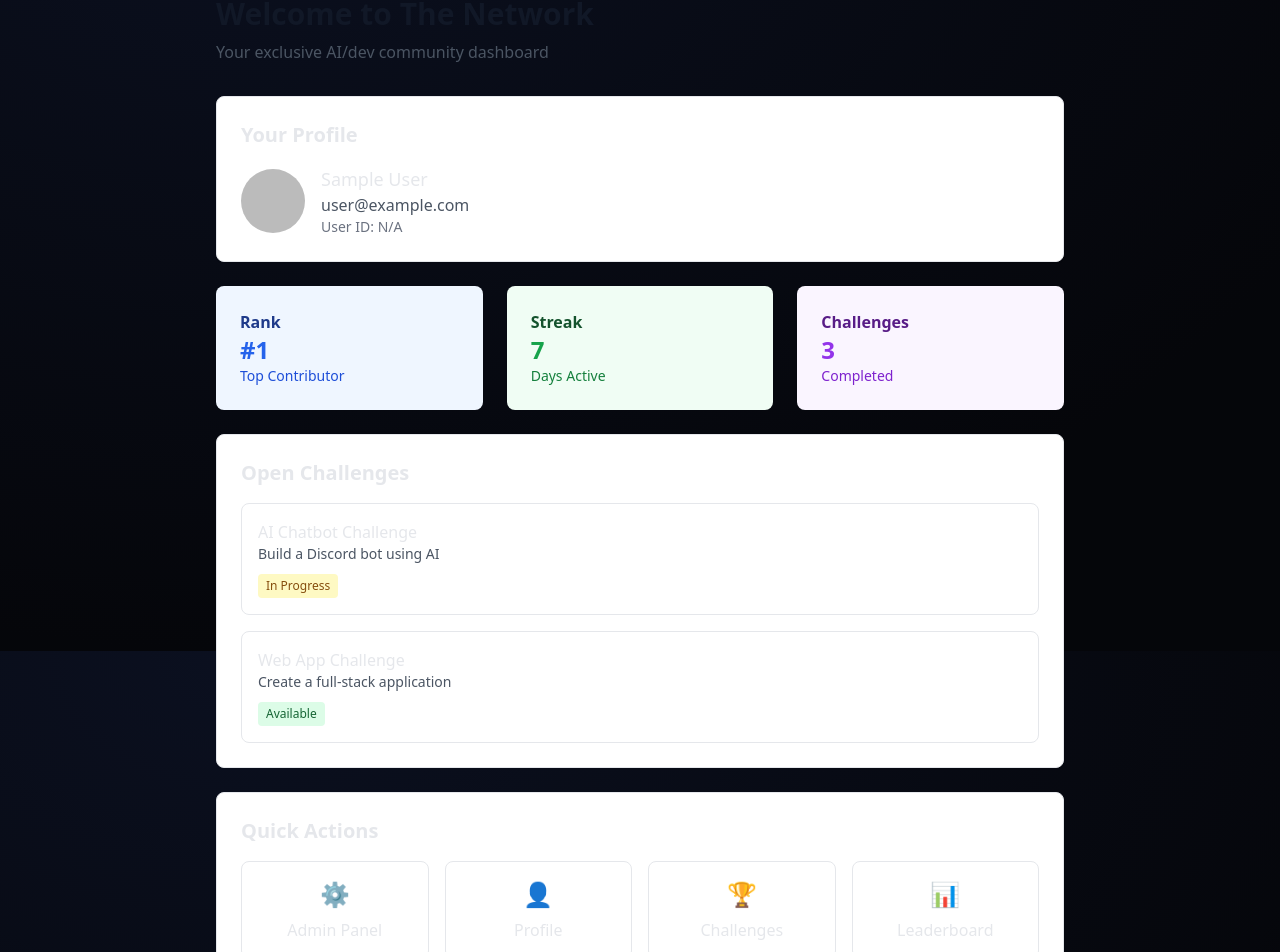
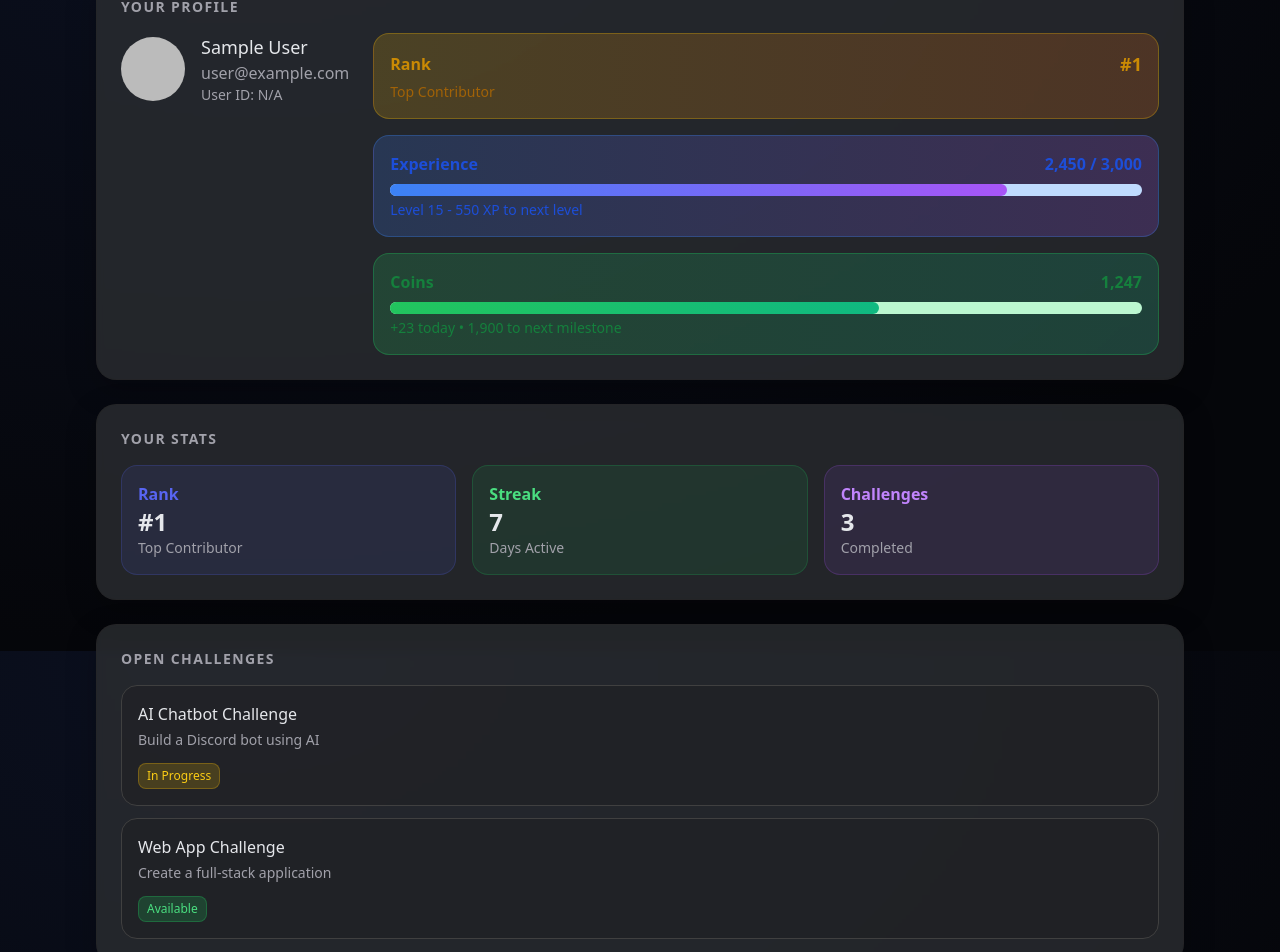
Before and after one commit to overlord-ai-ctrl/Kingdom-website, a Next.js app: page /dashboard in a window 1280 px wide. Shown: the part 149-1101 px from the top of the page. Built offline with nearby package versions, Linux system fonts and the light colour scheme; no server answers; sample sign-in values are in the browser's storage.

Commit message:
Update landing page and dashboard: center Discord login only, add XP/coins bars and rank with better text visibility

```diff
--- a/app/dashboard/page.tsx
+++ b/app/dashboard/page.tsx
@@ -17,19 +17,12 @@ export default async function DashboardPage() {
   }
 
   return (
-    <div className="p-6 max-w-4xl mx-auto">
-      <div className="mb-8">
-        <h1 className="text-3xl font-bold text-gray-900">
-          Welcome to The Network
-        </h1>
-        <p className="text-gray-600 mt-2">
-          Your exclusive AI/dev community dashboard
-        </p>
-      </div>
-
+    <div className="space-y-6">
       {/* User Info Card */}
-      <div className="bg-white rounded-lg shadow-sm border p-6 mb-6">
-        <h2 className="text-xl font-semibold mb-4">Your Profile</h2>
+      <section className="section">
+        <h2 className="h2">Your Profile</h2>
+        <div className="mt-4 flex items-start space-x-6">
+          {/* Left side - User info */}
           <div className="flex items-center space-x-4">
             {session.user?.image && (
               <Image
@@ -41,107 +34,171 @@ export default async function DashboardPage() {
               />
             )}
             <div>
-            <p className="text-lg font-medium">{session.user?.name}</p>
-            <p className="text-gray-600">{session.user?.email}</p>
-            <p className="text-sm text-gray-500">
+              <p className="text-lg font-medium text-brand-text">
+                {session.user?.name}
+              </p>
+              <p className="text-brand-muted">{session.user?.email}</p>
+              <p className="text-sm text-brand-muted">
                 User ID: {session.userId || "N/A"}
               </p>
             </div>
           </div>
+
+          {/* Right side - XP, Coins, Rank */}
+          <div className="flex-1 ml-8 space-y-4">
+            {/* Rank */}
+            <div className="bg-gradient-to-r from-yellow-500/20 to-orange-500/20 rounded-xl p-4 border border-yellow-500/30">
+              <div className="flex items-center justify-between">
+                <span className="text-yellow-600 font-semibold">Rank</span>
+                <span className="text-yellow-600 font-bold text-lg">#1</span>
+              </div>
+              <p className="text-yellow-700 text-sm mt-1">Top Contributor</p>
             </div>
 
-      {/* Quick Stats */}
-      <div className="grid grid-cols-1 md:grid-cols-3 gap-6 mb-6">
-        <div className="bg-blue-50 rounded-lg p-6">
-          <h3 className="font-semibold text-blue-900">Rank</h3>
-          <p className="text-2xl font-bold text-blue-600">#1</p>
-          <p className="text-sm text-blue-700">Top Contributor</p>
+            {/* XP Bar */}
+            <div className="bg-gradient-to-r from-blue-500/20 to-purple-500/20 rounded-xl p-4 border border-blue-500/30">
+              <div className="flex items-center justify-between mb-2">
+                <span className="text-blue-700 font-semibold">Experience</span>
+                <span className="text-blue-700 font-bold">2,450 / 3,000</span>
               </div>
-        <div className="bg-green-50 rounded-lg p-6">
-          <h3 className="font-semibold text-green-900">Streak</h3>
-          <p className="text-2xl font-bold text-green-600">7</p>
-          <p className="text-sm text-green-700">Days Active</p>
+              <div className="w-full bg-blue-200 rounded-full h-3">
+                <div
+                  className="bg-gradient-to-r from-blue-500 to-purple-500 h-3 rounded-full"
+                  style={{ width: "82%" }}
+                ></div>
               </div>
-        <div className="bg-purple-50 rounded-lg p-6">
-          <h3 className="font-semibold text-purple-900">Challenges</h3>
-          <p className="text-2xl font-bold text-purple-600">3</p>
-          <p className="text-sm text-purple-700">Completed</p>
+              <p className="text-blue-700 text-sm mt-1">
+                Level 15 - 550 XP to next level
+              </p>
+            </div>
+
+            {/* Coins Bar */}
+            <div className="bg-gradient-to-r from-green-500/20 to-emerald-500/20 rounded-xl p-4 border border-green-500/30">
+              <div className="flex items-center justify-between mb-2">
+                <span className="text-green-700 font-semibold">Coins</span>
+                <span className="text-green-700 font-bold">1,247</span>
+              </div>
+              <div className="w-full bg-green-200 rounded-full h-3">
+                <div
+                  className="bg-gradient-to-r from-green-500 to-emerald-500 h-3 rounded-full"
+                  style={{ width: "65%" }}
+                ></div>
+              </div>
+              <p className="text-green-700 text-sm mt-1">
+                +23 today • 1,900 to next milestone
+              </p>
             </div>
           </div>
+        </div>
+      </section>
+
+      {/* Quick Stats */}
+      <section className="section">
+        <h2 className="h2">Your Stats</h2>
+        <div className="mt-4 grid grid-cols-1 md:grid-cols-3 gap-4">
+          <div className="bg-brand-primary/10 rounded-xl p-4 border border-brand-primary/20">
+            <h3 className="font-semibold text-brand-primary">Rank</h3>
+            <p className="text-2xl font-bold text-brand-text">#1</p>
+            <p className="text-sm text-brand-muted">Top Contributor</p>
+          </div>
+          <div className="bg-green-500/10 rounded-xl p-4 border border-green-500/20">
+            <h3 className="font-semibold text-green-400">Streak</h3>
+            <p className="text-2xl font-bold text-brand-text">7</p>
+            <p className="text-sm text-brand-muted">Days Active</p>
+          </div>
+          <div className="bg-purple-500/10 rounded-xl p-4 border border-purple-500/20">
+            <h3 className="font-semibold text-purple-400">Challenges</h3>
+            <p className="text-2xl font-bold text-brand-text">3</p>
+            <p className="text-sm text-brand-muted">Completed</p>
+          </div>
+        </div>
+      </section>
 
       {/* Open Challenges */}
-      <div className="bg-white rounded-lg shadow-sm border p-6 mb-6">
-        <h2 className="text-xl font-semibold mb-4">Open Challenges</h2>
-        <div className="space-y-4">
-          <div className="p-4 border rounded-lg">
-            <h3 className="font-medium">AI Chatbot Challenge</h3>
-            <p className="text-gray-600 text-sm">
+      <section className="section">
+        <h2 className="h2">Open Challenges</h2>
+        <div className="mt-4 space-y-3">
+          <div className="p-4 border border-neutral-700 rounded-xl bg-brand-surface/50">
+            <h3 className="font-medium text-brand-text">
+              AI Chatbot Challenge
+            </h3>
+            <p className="text-brand-muted text-sm mt-1">
               Build a Discord bot using AI
             </p>
-            <div className="mt-2">
-              <span className="inline-block bg-yellow-100 text-yellow-800 text-xs px-2 py-1 rounded">
+            <div className="mt-3">
+              <span className="inline-block bg-yellow-500/20 text-yellow-400 text-xs px-2 py-1 rounded-lg border border-yellow-500/30">
                 In Progress
               </span>
             </div>
           </div>
-          <div className="p-4 border rounded-lg">
-            <h3 className="font-medium">Web App Challenge</h3>
-            <p className="text-gray-600 text-sm">
+          <div className="p-4 border border-neutral-700 rounded-xl bg-brand-surface/50">
+            <h3 className="font-medium text-brand-text">Web App Challenge</h3>
+            <p className="text-brand-muted text-sm mt-1">
               Create a full-stack application
             </p>
-            <div className="mt-2">
-              <span className="inline-block bg-green-100 text-green-800 text-xs px-2 py-1 rounded">
+            <div className="mt-3">
+              <span className="inline-block bg-green-500/20 text-green-400 text-xs px-2 py-1 rounded-lg border border-green-500/30">
                 Available
               </span>
             </div>
           </div>
         </div>
-      </div>
+      </section>
 
       {/* Quick Actions */}
-      <div className="bg-white rounded-lg shadow-sm border p-6">
-        <h2 className="text-xl font-semibold mb-4">Quick Actions</h2>
-        <div className="grid grid-cols-2 md:grid-cols-4 gap-4">
+      <section className="section">
+        <h2 className="h2">Quick Actions</h2>
+        <div className="mt-4 grid grid-cols-2 md:grid-cols-4 gap-4">
           <a
             href="/admin"
-            className="p-4 border rounded-lg hover:bg-gray-50 transition-colors text-center"
+            className="p-4 border border-neutral-700 rounded-xl hover:bg-brand-surface/50 transition-colors text-center group"
           >
-            <div className="text-2xl mb-2">⚙️</div>
-            <div className="font-medium">Admin Panel</div>
+            <div className="text-2xl mb-2 group-hover:scale-110 transition-transform">
+              ⚙️
+            </div>
+            <div className="font-medium text-brand-text">Admin Panel</div>
           </a>
           <Link
             href="/profile"
-            className="p-4 border rounded-lg hover:bg-gray-50 transition-colors text-center"
+            className="p-4 border border-neutral-700 rounded-xl hover:bg-brand-surface/50 transition-colors text-center group"
           >
-            <div className="text-2xl mb-2">👤</div>
-            <div className="font-medium">Profile</div>
+            <div className="text-2xl mb-2 group-hover:scale-110 transition-transform">
+              👤
+            </div>
+            <div className="font-medium text-brand-text">Profile</div>
           </Link>
           <a
             href="/challenges"
-            className="p-4 border rounded-lg hover:bg-gray-50 transition-colors text-center"
+            className="p-4 border border-neutral-700 rounded-xl hover:bg-brand-surface/50 transition-colors text-center group"
           >
-            <div className="text-2xl mb-2">🏆</div>
-            <div className="font-medium">Challenges</div>
+            <div className="text-2xl mb-2 group-hover:scale-110 transition-transform">
+              🏆
+            </div>
+            <div className="font-medium text-brand-text">Challenges</div>
           </a>
           <a
             href="/leaderboard"
-            className="p-4 border rounded-lg hover:bg-gray-50 transition-colors text-center"
+            className="p-4 border border-neutral-700 rounded-xl hover:bg-brand-surface/50 transition-colors text-center group"
           >
-            <div className="text-2xl mb-2">📊</div>
-            <div className="font-medium">Leaderboard</div>
+            <div className="text-2xl mb-2 group-hover:scale-110 transition-transform">
+              📊
+            </div>
+            <div className="font-medium text-brand-text">Leaderboard</div>
           </a>
         </div>
-      </div>
+      </section>
 
       {/* Debug Info */}
-      <div className="mt-8 p-4 bg-gray-50 rounded-lg">
-        <h2 className="font-medium mb-2">Debug Info:</h2>
+      <section className="section">
+        <h2 className="h2">Debug Info</h2>
+        <div className="mt-3 text-brand-muted space-y-1">
           <p>Environment: {process.env.NODE_ENV}</p>
           <p>Time: {new Date().toISOString()}</p>
-        <a href="/api/debug" className="text-blue-500 hover:underline">
+          <a href="/api/debug" className="text-brand-primary hover:underline">
             View Full Debug Info
           </a>
         </div>
+      </section>
     </div>
   );
 }
--- a/app/page.tsx
+++ b/app/page.tsx
@@ -1,44 +1,45 @@
-import Link from "next/link";
+export default function Page() {
+  return (
+    <div className="min-h-[80vh] flex items-center justify-center">
+      <div className="text-center space-y-8">
+        {/* Logo */}
+        <div className="flex justify-center">
+          <div className="h-24 w-24 rounded-2xl bg-brand-primary/20 border border-brand-primary/30 grid place-items-center">
+            <span className="text-brand-primary font-bold text-4xl">N</span>
+          </div>
+        </div>
 
-export default function Home() {
-  return (
-    <main className="min-h-screen flex flex-col items-center justify-center gap-6 p-8">
-      <div className="text-center">
-        <h1 className="text-4xl font-bold text-blue-600">The Network</h1>
-        <p className="text-sm text-gray-500 mt-2">
-          Challenge Platform - Updated {new Date().toISOString()}
-        </p>
-      </div>
-      <p className="text-center text-lg max-w-2xl">
-        Challenge-first, role-gated AI/dev community. Join daily, weekly, and
-        monthly challenges. Level up with XP and crowns.
-      </p>
-      <div className="flex gap-4">
-        <Link
-          href="/api/auth/signin"
-          className="rounded-md bg-black text-white px-4 py-2 hover:bg-gray-800 transition-colors"
-        >
-          Join with Discord
-        </Link>
-        <Link
-          href="/challenges"
-          className="rounded-md border px-4 py-2 hover:bg-gray-50 transition-colors"
-        >
-          Browse Challenges
-        </Link>
-      </div>
-      <div className="mt-8 text-sm text-gray-500 space-y-2">
+        {/* Title */}
         <div>
-          <Link href="/api/health" className="hover:underline">
-            Health Check
-          </Link>
+          <h1 className="h1 text-center">Welcome to The Network</h1>
+          <p className="mt-4 text-brand-muted text-lg max-w-md mx-auto">
+            Build, collaborate, and level up through daily, weekly, and monthly
+            challenges.
+          </p>
         </div>
-        <div>
-          <Link href="/test" className="hover:underline text-blue-500">
-            Test Page
-          </Link>
+
+        {/* Discord Login Button */}
+        <div className="flex justify-center">
+          <button
+            onClick={() => (window.location.href = "/api/auth/signin")}
+            className="h-14 px-8 rounded-xl bg-brand-primary hover:bg-brand-primary600 text-white transition-all active:scale-[0.98] focus-visible:outline-none focus-visible:ring-2 focus-visible:ring-brand-ring text-lg font-medium flex items-center gap-3"
+          >
+            <svg
+              width="24"
+              height="24"
+              viewBox="0 0 24 24"
+              aria-hidden
+              className="opacity-90"
+            >
+              <path
+                fill="currentColor"
+                d="M20.317 4.369A19.791 19.791 0 0 0 16.558 3c-.2.36-.43.85-.589 1.237a18.27 18.27 0 0 0-4-.006c-.16-.39-.39-.88-.59-1.24A19.736 19.736 0 0 0 6.8 4.37C3.72 8.91 2.88 13.33 3.16 17.69a19.927 19.927 0 0 0 4.89 2.52c.4-.55.76-1.13 1.07-1.75c-.59-.22-1.16-.49-1.69-.81c.14-.1.28-.2.41-.31c3.26 1.52 6.77 1.52 10 0c.14.11.28.21.42.31c-.53.32-1.1.59-1.7.81c.31.62.67 1.2 1.08 1.75a19.92 19.92 0 0 0 4.89-2.52c.34-5.33-.57-9.71-3.07-13.32zM9.68 14.67c-.78 0-1.42-.72-1.42-1.6c0-.89.63-1.6 1.42-1.6s1.43.72 1.43 1.6c0 .88-.64 1.6-1.43 1.6m4.66 0c-.78 0-1.42-.72-1.42-1.6c0-.89.64-1.6 1.42-1.6c.79 0 1.43.72 1.43 1.6c0 .88-.64 1.6-1.43 1.6"
+              />
+            </svg>
+            Log in with Discord
+          </button>
         </div>
       </div>
-    </main>
+    </div>
   );
 }
```
Lines whose indentation alone changed are shown as unchanged.
